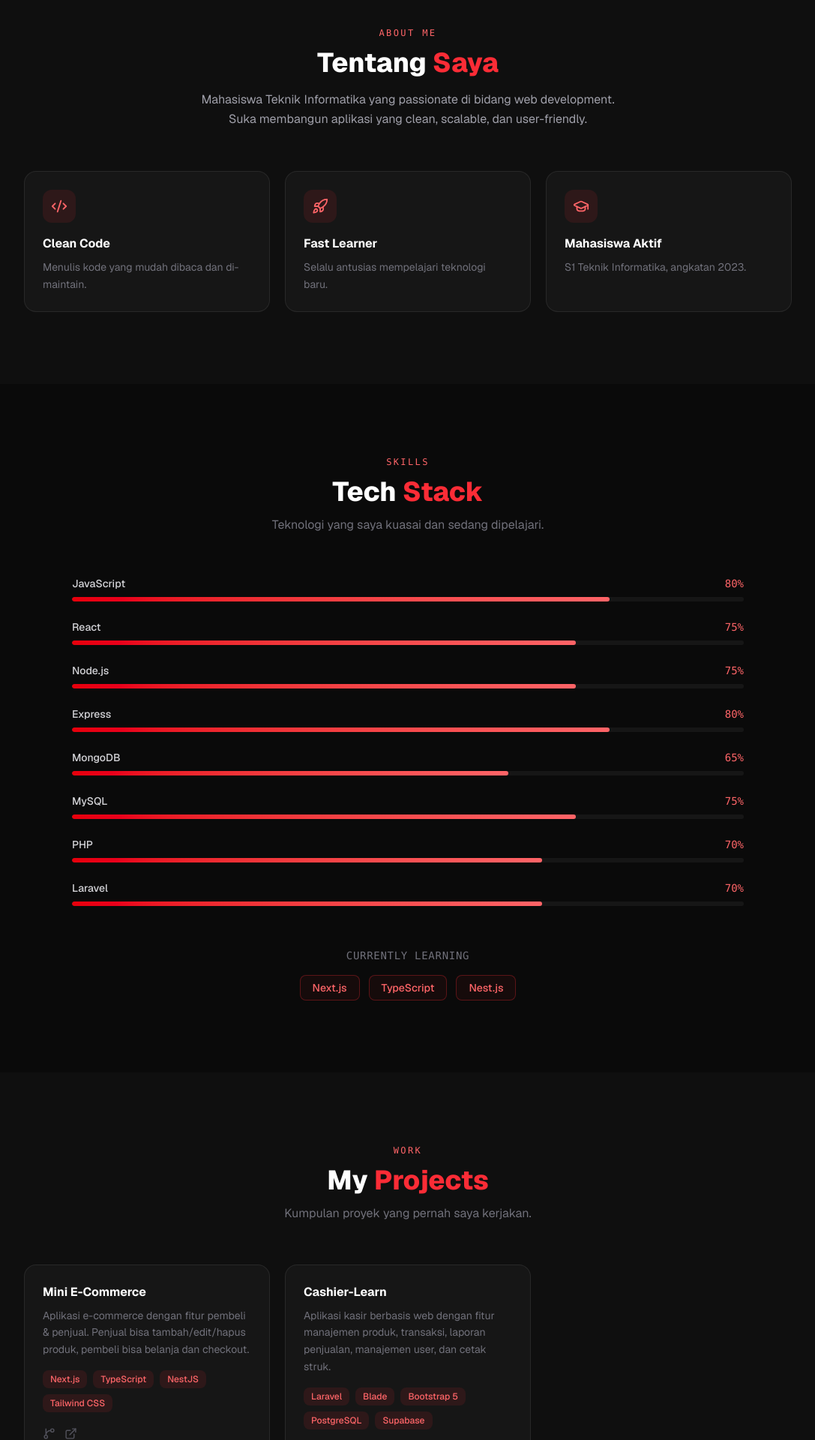
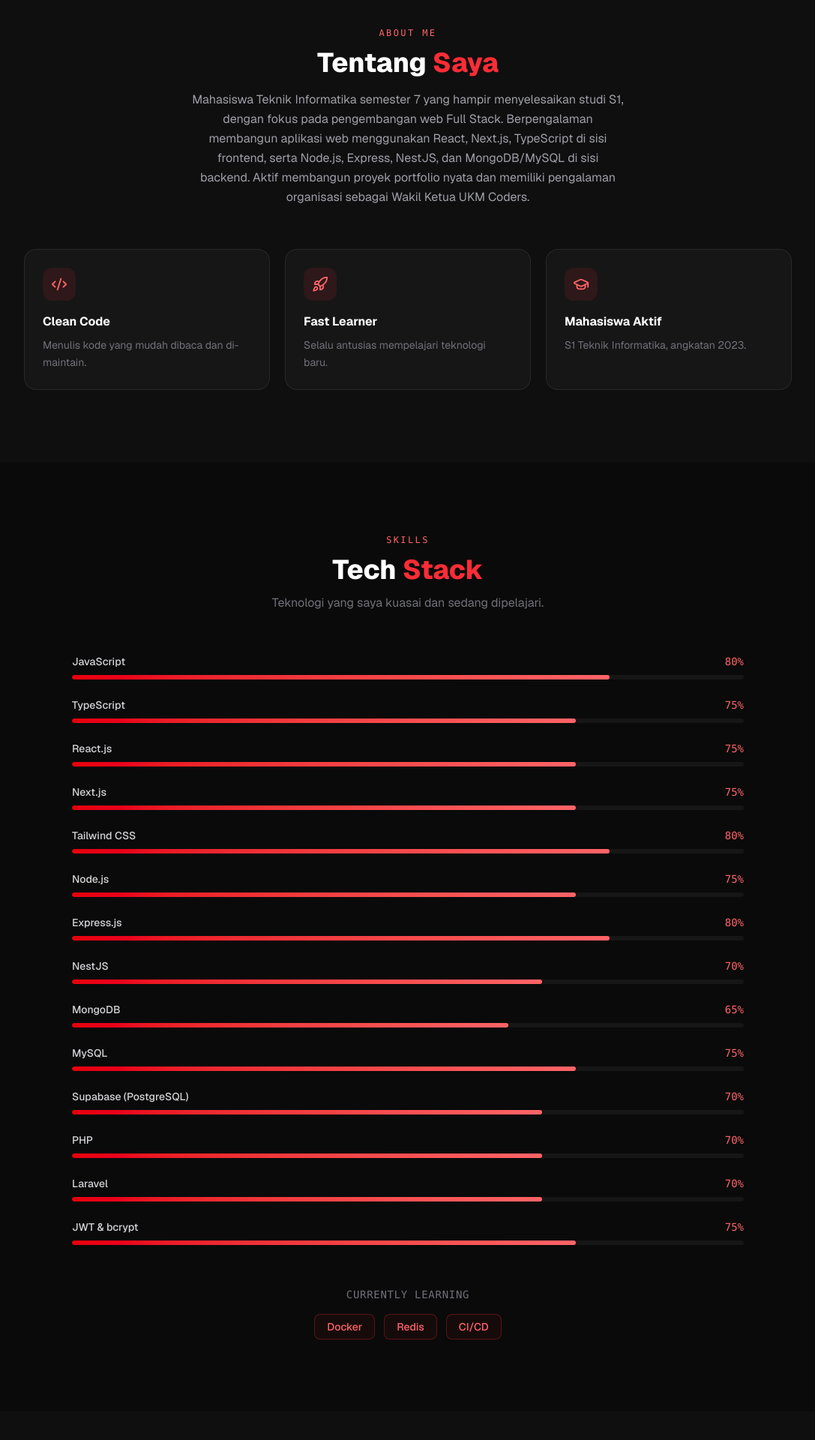
Before and after one commit to MAgSAsli/Profile-Web, a Next.js app: page / in a window 1280 px wide. Shown: the part 860-2780 px from the top of the page at 75% size, without its empty margins (96-1183 px from the left). Built offline with nearby package versions, Linux system fonts and the light colour scheme.

Commit message:
Add experience, organization sections and update skills & projects from CV

```diff
--- a/app/page.tsx
+++ b/app/page.tsx
@@ -3,6 +3,8 @@
 import About from "@/components/About";
 import Skills from "@/components/Skills";
 import Projects from "@/components/Projects";
+import Experience from "@/components/Experience";
+import Organization from "@/components/Organization";
 import Education from "@/components/Education";
 import Contact from "@/components/Contact";
 import Footer from "@/components/Footer";
@@ -15,6 +17,8 @@
       <About />
       <Skills />
       <Projects />
+      <Experience />
+      <Organization />
       <Education />
       <Contact />
       <Footer />
--- /dev/null
+++ b/components/Experience.tsx
@@ -0,0 +1,56 @@
+"use client";
+import { motion } from "framer-motion";
+import { experiences } from "@/data/portfolio";
+import { Briefcase, Calendar } from "lucide-react";
+
+export default function Experience() {
+  return (
+    <section id="pengalaman" className="py-24 px-6 bg-[#0a0a0a]">
+      <div className="max-w-3xl mx-auto">
+        <motion.div
+          initial={{ opacity: 0, y: 20 }}
+          whileInView={{ opacity: 1, y: 0 }}
+          viewport={{ once: true }}
+          className="text-center mb-14"
+        >
+          <p className="text-red-400 font-mono text-xs tracking-[0.2em] uppercase mb-3">Experience</p>
+          <h2 className="text-3xl md:text-4xl font-extrabold text-white">
+            Pengalaman <span className="text-red-500">Kerja</span>
+          </h2>
+        </motion.div>
+
+        <div className="relative border-l border-white/10 pl-8 space-y-8">
+          {experiences.map((e, i) => (
+            <motion.div
+              key={i}
+              initial={{ opacity: 0, x: -20 }}
+              whileInView={{ opacity: 1, x: 0 }}
+              viewport={{ once: true }}
+              transition={{ delay: i * 0.15 }}
+              className="relative"
+            >
+              <div className="absolute -left-[2.75rem] w-8 h-8 rounded-xl bg-red-600 flex items-center justify-center text-white shadow-lg shadow-red-900/40">
+                <Briefcase size={15} />
+              </div>
+              <div className="p-6 rounded-2xl bg-white/[0.03] border border-white/[0.08] hover:border-red-500/30 transition-all">
+                <div className="flex items-center gap-2 text-zinc-500 text-xs font-mono mb-2">
+                  <Calendar size={12} />
+                  {e.year}
+                </div>
+                <h3 className="font-bold text-white text-lg mb-1">{e.role}</h3>
+                <p className="text-red-400 font-medium text-sm mb-3">{e.company} · {e.location}</p>
+                <ul className="space-y-1">
+                  {e.points.map((p, j) => (
+                    <li key={j} className="text-zinc-500 text-sm leading-relaxed flex gap-2">
+                      <span className="text-red-500 mt-1">•</span> {p}
+                    </li>
+                  ))}
+                </ul>
+              </div>
+            </motion.div>
+          ))}
+        </div>
+      </div>
+    </section>
+  );
+}
--- /dev/null
+++ b/components/Organization.tsx
@@ -0,0 +1,55 @@
+"use client";
+import { motion } from "framer-motion";
+import { organizations } from "@/data/portfolio";
+import { Users } from "lucide-react";
+
+export default function Organization() {
+  return (
+    <section id="organisasi" className="py-24 px-6 bg-[#0f0f0f]">
+      <div className="max-w-3xl mx-auto">
+        <motion.div
+          initial={{ opacity: 0, y: 20 }}
+          whileInView={{ opacity: 1, y: 0 }}
+          viewport={{ once: true }}
+          className="text-center mb-14"
+        >
+          <p className="text-red-400 font-mono text-xs tracking-[0.2em] uppercase mb-3">Organization</p>
+          <h2 className="text-3xl md:text-4xl font-extrabold text-white">
+            Pengalaman <span className="text-red-500">Organisasi</span>
+          </h2>
+        </motion.div>
+
+        <div className="space-y-6">
+          {organizations.map((o, i) => (
+            <motion.div
+              key={i}
+              initial={{ opacity: 0, y: 20 }}
+              whileInView={{ opacity: 1, y: 0 }}
+              viewport={{ once: true }}
+              transition={{ delay: i * 0.15 }}
+              className="p-6 rounded-2xl bg-white/[0.03] border border-white/[0.08] hover:border-red-500/30 transition-all"
+            >
+              <div className="flex items-start gap-4">
+                <div className="w-12 h-12 rounded-xl bg-red-600 flex items-center justify-center text-white shadow-lg shadow-red-900/40 flex-shrink-0">
+                  <Users size={20} />
+                </div>
+                <div className="flex-1">
+                  <h3 className="font-bold text-white text-lg mb-1">{o.role}</h3>
+                  <p className="text-red-400 font-medium text-sm mb-1">{o.name}</p>
+                  <p className="text-zinc-500 text-xs mb-4">{o.place}</p>
+                  <ul className="space-y-1">
+                    {o.points.map((p, j) => (
+                      <li key={j} className="text-zinc-500 text-sm leading-relaxed flex gap-2">
+                        <span className="text-red-500 mt-1">•</span> {p}
+                      </li>
+                    ))}
+                  </ul>
+                </div>
+              </div>
+            </motion.div>
+          ))}
+        </div>
+      </div>
+    </section>
+  );
+}
--- a/data/portfolio.ts
+++ b/data/portfolio.ts
@@ -1,24 +1,32 @@
 export const profile = {
   name: "Moch. Agil Sugiarto",
   role: "Full Stack Developer",
-  bio: "Mahasiswa Teknik Informatika yang passionate di bidang web development. Suka membangun aplikasi yang clean, scalable, dan user-friendly.",
+  bio: "Mahasiswa Teknik Informatika semester 7 yang hampir menyelesaikan studi S1, dengan fokus pada pengembangan web Full Stack. Berpengalaman membangun aplikasi web menggunakan React, Next.js, TypeScript di sisi frontend, serta Node.js, Express, NestJS, dan MongoDB/MySQL di sisi backend. Aktif membangun proyek portfolio nyata dan memiliki pengalaman organisasi sebagai Wakil Ketua UKM Coders.",
   email: "mochamadagils@gmail.com",
   github: "https://github.com/MAgSAsli",
   linkedin: "https://www.linkedin.com/in/mochamad-agil-sugiarto",
+  location: "Sidoarjo, Jawa Timur",
+  phone: "0812-3506-9383",
 };
 
 export const skills = {
   current: [
     { name: "JavaScript", level: 80 },
-    { name: "React", level: 75 },
+    { name: "TypeScript", level: 75 },
+    { name: "React.js", level: 75 },
+    { name: "Next.js", level: 75 },
+    { name: "Tailwind CSS", level: 80 },
     { name: "Node.js", level: 75 },
-    { name: "Express", level: 80 },
+    { name: "Express.js", level: 80 },
+    { name: "NestJS", level: 70 },
     { name: "MongoDB", level: 65 },
     { name: "MySQL", level: 75 },
+    { name: "Supabase (PostgreSQL)", level: 70 },
     { name: "PHP", level: 70 },
     { name: "Laravel", level: 70 },
+    { name: "JWT & bcrypt", level: 75 },
   ],
-  learning: ["Next.js", "TypeScript", "Nest.js"],
+  learning: ["Docker", "Redis", "CI/CD"],
 };
 
 export const education = [
@@ -26,13 +34,48 @@
     school: "Universitas Maarif Hasyim Latief Sidoarjo",
     degree: "S1 Teknik Informatika",
     year: "2023 - Sekarang",
-    description: "Fokus pada pengembangan perangkat lunak dan teknologi web modern.",
+    description: "Semester 7 — hampir menyelesaikan studi S1. Fokus studi: Pengembangan Perangkat Lunak, Web Development, Rekayasa Sistem.",
   },
   {
     school: "SMK Negeri 3 Surabaya",
     degree: "Teknik Audio Video / Elektronika",
     year: "2017 - 2020",
     description: "Mempelajari dasar-dasar elektronika, teknik audio video, dan pemrograman.",
+  },
+];
+
+export const experiences = [
+  {
+    role: "Packer – Freelance Gudang",
+    company: "Lazada",
+    location: "Sidoarjo",
+    year: "Des 2023 – Okt 2024",
+    points: [
+      "Mengelola alur kerja packing dengan ketelitian tinggi dalam lingkungan logistik skala besar.",
+      "Melatih kemampuan kerja di bawah tekanan, disiplin waktu, dan koordinasi tim.",
+    ],
+  },
+  {
+    role: "Intern Production – Gudang",
+    company: "PT Panggung Electric Citrabuana",
+    location: "Sidoarjo",
+    year: "Nov 2018 – Jan 2019",
+    points: [
+      "Mendukung proses produksi dan manajemen inventaris dalam lingkungan manufaktur elektronik.",
+    ],
+  },
+];
+
+export const organizations = [
+  {
+    role: "Wakil Ketua",
+    name: "UKM Umaha Coders Community",
+    place: "Universitas Maarif Hasyim Latif · Sidoarjo",
+    points: [
+      "Memimpin dan mengkoordinasikan kegiatan komunitas coding kampus dengan anggota aktif.",
+      "Menginisiasi workshop, sharing session, dan hackathon internal untuk peningkatan skill anggota.",
+      "Mendorong budaya kolaborasi dan pengembangan proyek berbasis teknologi web.",
+    ],
   },
 ];
 
@@ -45,8 +88,8 @@
 }[] = [
   {
     title: "Mini E-Commerce",
-    description: "Aplikasi e-commerce dengan fitur pembeli & penjual. Penjual bisa tambah/edit/hapus produk, pembeli bisa belanja dan checkout.",
-    tech: ["Next.js", "TypeScript", "NestJS", "Tailwind CSS"],
+    description: "Aplikasi e-commerce full stack dengan dua peran pengguna: penjual dan pembeli. Fitur manajemen produk, keranjang belanja, dan proses checkout.",
+    tech: ["Next.js", "TypeScript", "NestJS", "Tailwind CSS", "Supabase"],
     github: "https://github.com/MAgSAsli/mini-ecommerce",
     demo: "https://mini-ecommerce-mu-ten.vercel.app",
   },
@@ -56,4 +99,10 @@
     tech: ["Laravel", "Blade", "Bootstrap 5", "PostgreSQL", "Supabase"],
     github: "https://github.com/MAgSAsli/Cashier-App",
   },
+  {
+    title: "Node-Auth-MongoDB",
+    description: "RESTful backend API untuk sistem autentikasi pengguna. Implementasi registrasi & login dengan bcrypt hashing, JWT authentication, dan protected routes.",
+    tech: ["Node.js", "Express.js", "MongoDB", "JWT", "bcrypt"],
+    github: "https://github.com/MAgSAsli/node-auth-mongodb",
+  },
 ];
```
